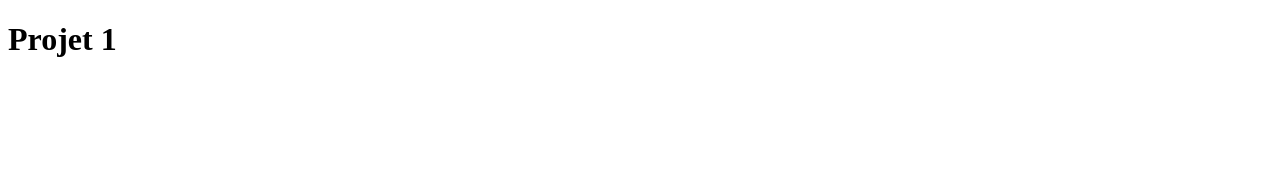
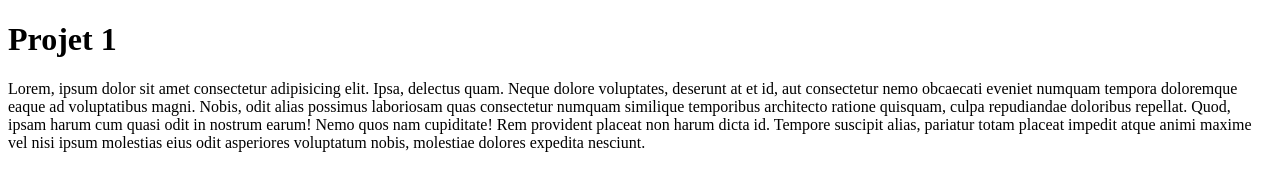
Before and after one commit to Asen-dev/git-project1, a plain HTML site: page index.html in a window 1280 px wide. Drawn offline with Linux system fonts and the light colour scheme.

Commit message:
edit index.html

```diff
--- a/index.html
+++ b/index.html
@@ -8,5 +8,9 @@
 </head>
 <body>
     <h1>Projet 1</h1>
+
+    <div>Lorem, ipsum dolor sit amet consectetur adipisicing elit. Ipsa, delectus quam. Neque dolore voluptates, deserunt at et id, aut consectetur nemo obcaecati eveniet numquam tempora doloremque eaque ad voluptatibus magni.
+    Nobis, odit alias possimus laboriosam quas consectetur numquam similique temporibus architecto ratione quisquam, culpa repudiandae doloribus repellat. Quod, ipsam harum cum quasi odit in nostrum earum! Nemo quos nam cupiditate!
+    Rem provident placeat non harum dicta id. Tempore suscipit alias, pariatur totam placeat impedit atque animi maxime vel nisi ipsum molestias eius odit asperiores voluptatum nobis, molestiae dolores expedita nesciunt.</div>
 </body>
 </html>
```
